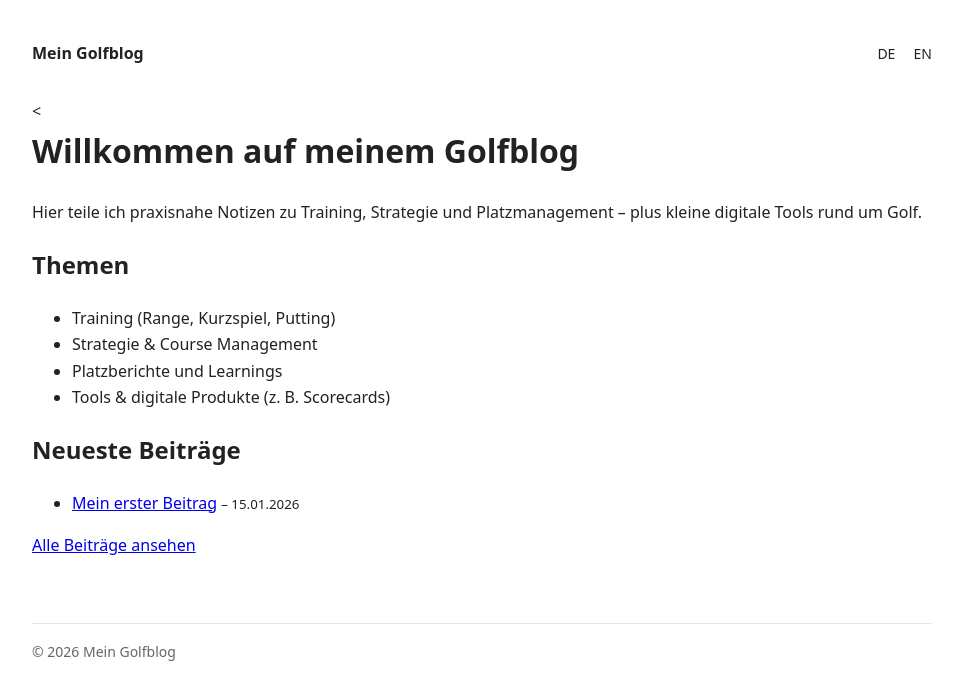
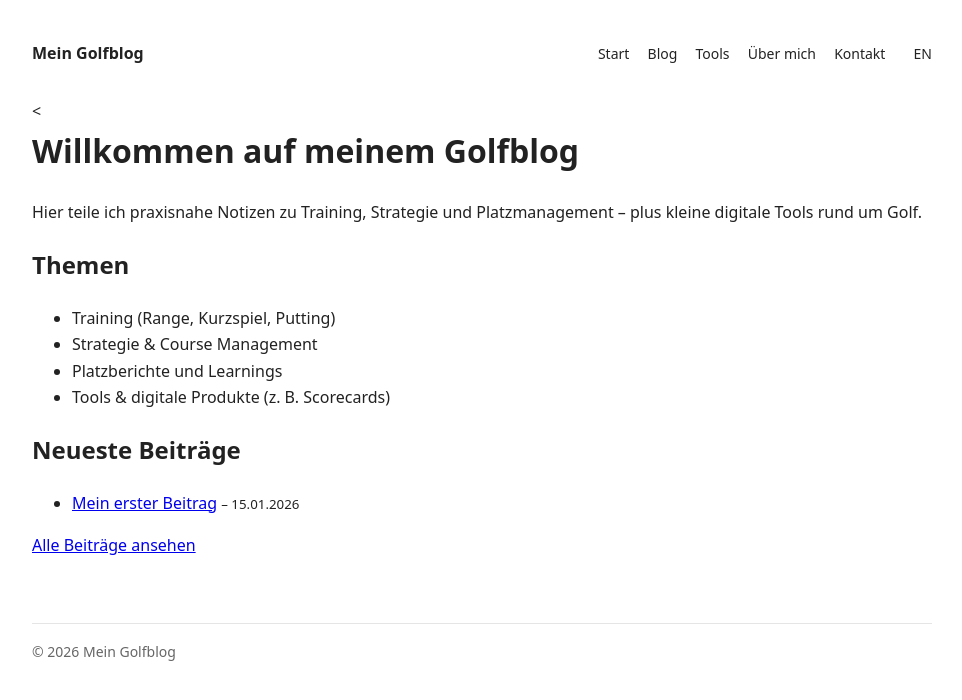
Before and after one commit to seanzone91/golfblog, a Jekyll site: the page built from de/index.md, in a window 1280 px wide. Shown: the top 700 px of the page, without its empty margins (158-1120 px from the left). Built offline with Jekyll 4.4.1, drawn with Linux system fonts in a browser that asks for light colours.

Commit message:
Add language-aware main navigation

```diff
--- a/_layouts/default.html
+++ b/_layouts/default.html
@@ -62,9 +62,25 @@
       </div>
 
       <nav>
-        <a href="{{ '/de/' | relative_url }}">DE</a>
-        <a href="{{ '/en/' | relative_url }}">EN</a>
-      </nav>
+  {% if page.lang == "en" %}
+    <a href="{{ '/en/' | relative_url }}">Home</a>
+    <a href="{{ '/en/blog/' | relative_url }}">Blog</a>
+    <a href="{{ '/en/tools/' | relative_url }}">Tools</a>
+    <a href="{{ '/en/about/' | relative_url }}">About</a>
+    <a href="{{ '/en/contact/' | relative_url }}">Contact</a>
+    <span style="margin-left: 10px;"></span>
+    <a href="{{ '/de/' | relative_url }}">DE</a>
+  {% else %}
+    <a href="{{ '/de/' | relative_url }}">Start</a>
+    <a href="{{ '/de/blog/' | relative_url }}">Blog</a>
+    <a href="{{ '/de/tools/' | relative_url }}">Tools</a>
+    <a href="{{ '/de/ueber-mich/' | relative_url }}">Über mich</a>
+    <a href="{{ '/de/kontakt/' | relative_url }}">Kontakt</a>
+    <span style="margin-left: 10px;"></span>
+    <a href="{{ '/en/' | relative_url }}">EN</a>
+  {% endif %}
+</nav>
+
     </header>
 
     <<main>
```
